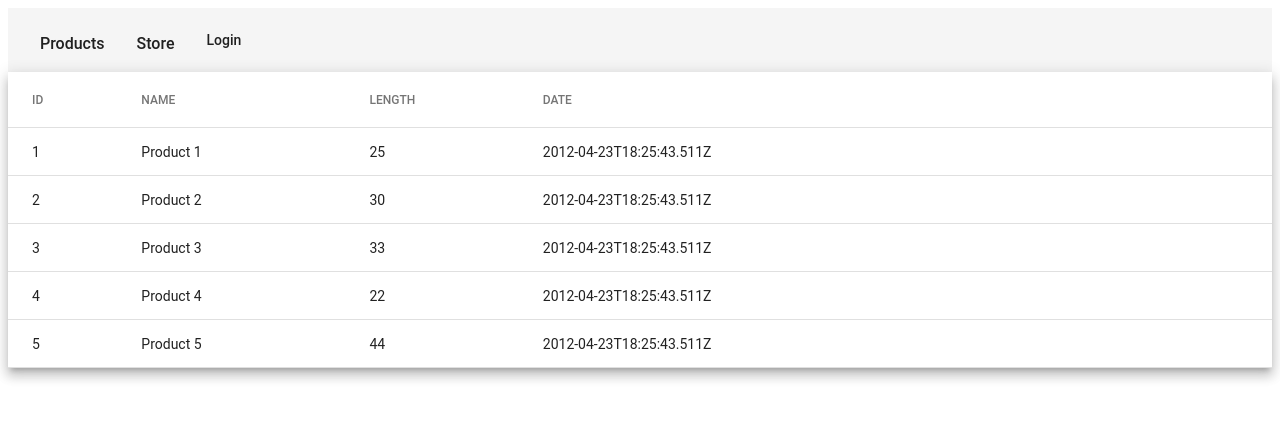
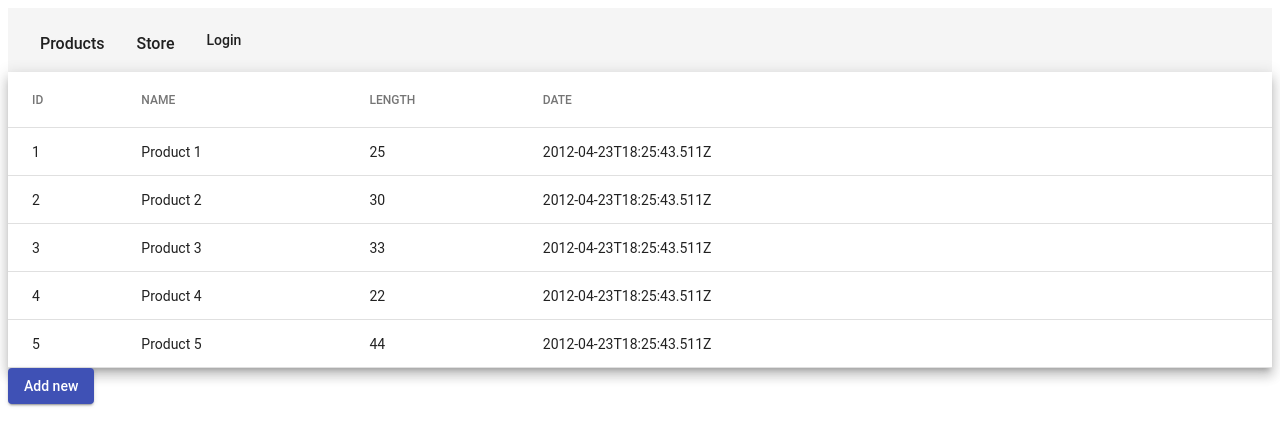
Before and after one commit to SanyiToth/warehouse, an Angular app: page / in a window 1280 px wide. Shown: the top 446 px of the page. Built offline with nearby package versions, Linux system fonts and the light colour scheme; data requests are answered from the project's data file.

Commit message:
add new button created

```diff
--- a/src/app/shared/table-list/table-list.component.html
+++ b/src/app/shared/table-list/table-list.component.html
@@ -1,5 +1,3 @@
-
-
 <table mat-table [dataSource]="data" class="mat-elevation-z8">
   <ng-container *ngFor="let item of displayedColumns" [matColumnDef]="item">
     <th mat-header-cell *matHeaderCellDef>{{item | uppercase}}</th>
@@ -9,3 +7,7 @@
   <tr mat-header-row *matHeaderRowDef="displayedColumns"></tr>
   <tr mat-row *matRowDef="let row; columns: displayedColumns;"></tr>
 </table>
+
+<button mat-raised-button color="primary" type="button">
+  Add new
+</button>
```
Also changed, not shown: src/app/shared/table-list/table-list.module.ts (+6 -1 lines).
